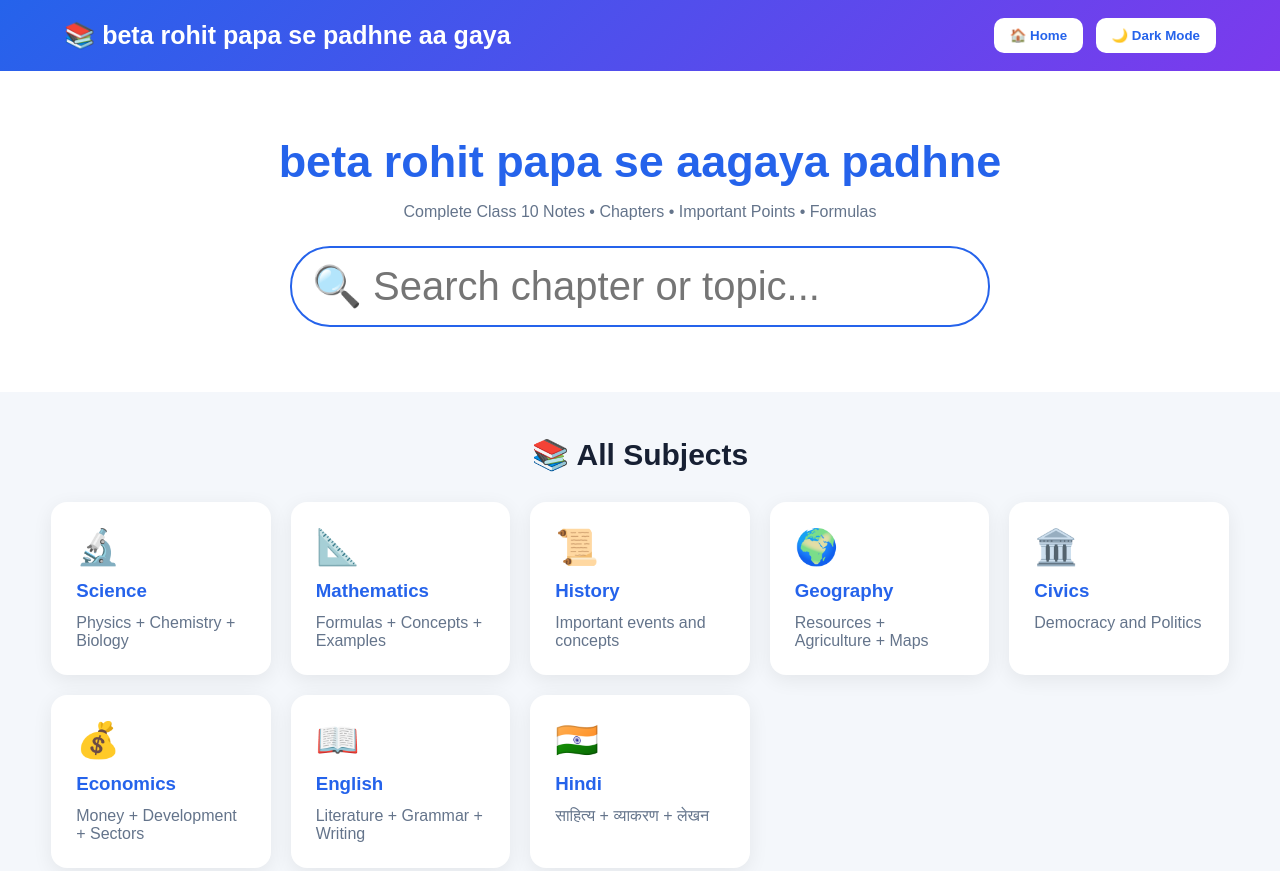
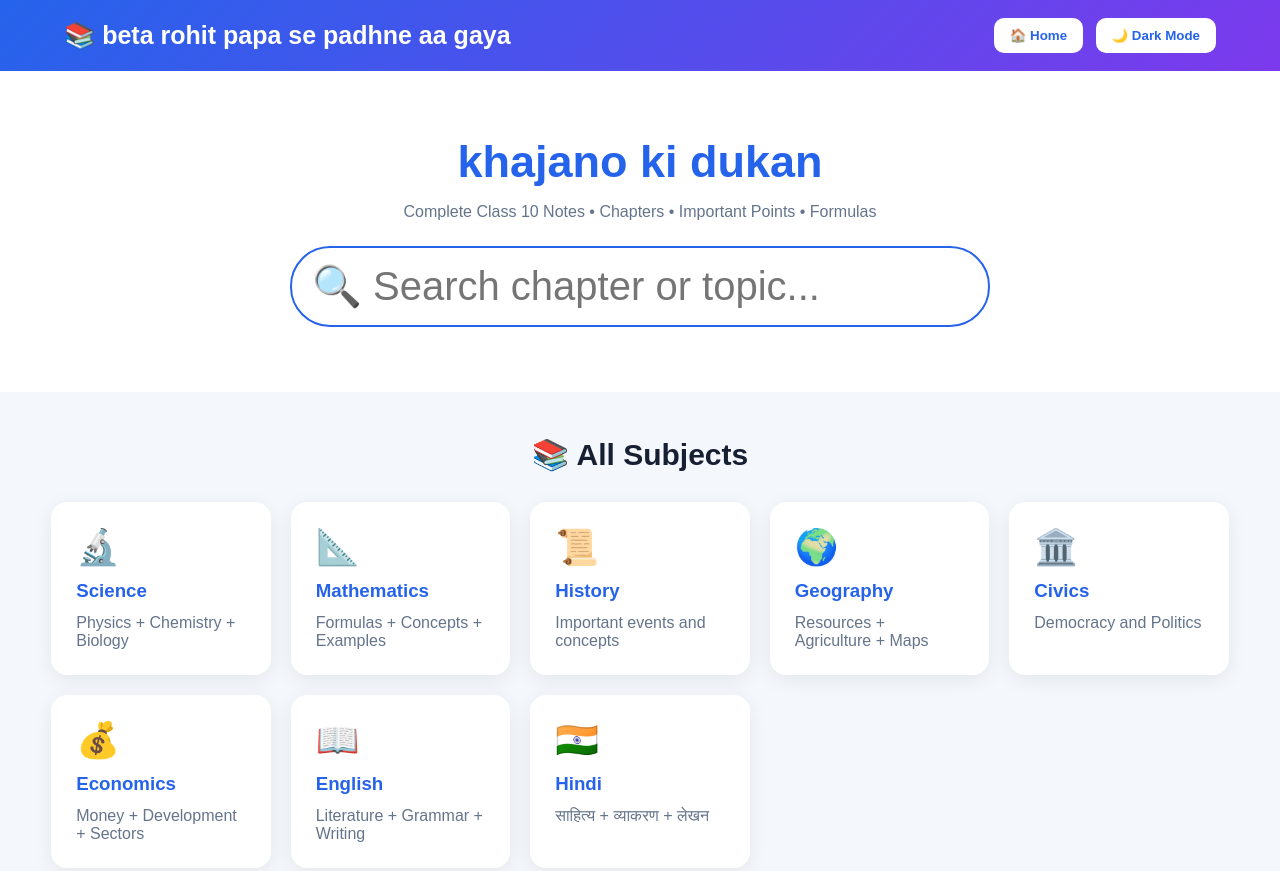
Before and after one commit to rohitindex/new, a plain HTML site: page index.html in a window 1280 px wide. Shown: the top 871 px of the page. Drawn offline with Linux system fonts and the light colour scheme.

Commit message:
Update index.html
hlo

```diff
--- a/index.html
+++ b/index.html
@@ -252,7 +252,7 @@ body.dark .formula{
 
 <section class="hero" id="home">
 
-<h1>beta rohit papa se aagaya padhne </h1>
+<h1> khajano ki dukan  </h1>
 
 <p>
 Complete Class 10 Notes • Chapters • Important Points • Formulas
```
